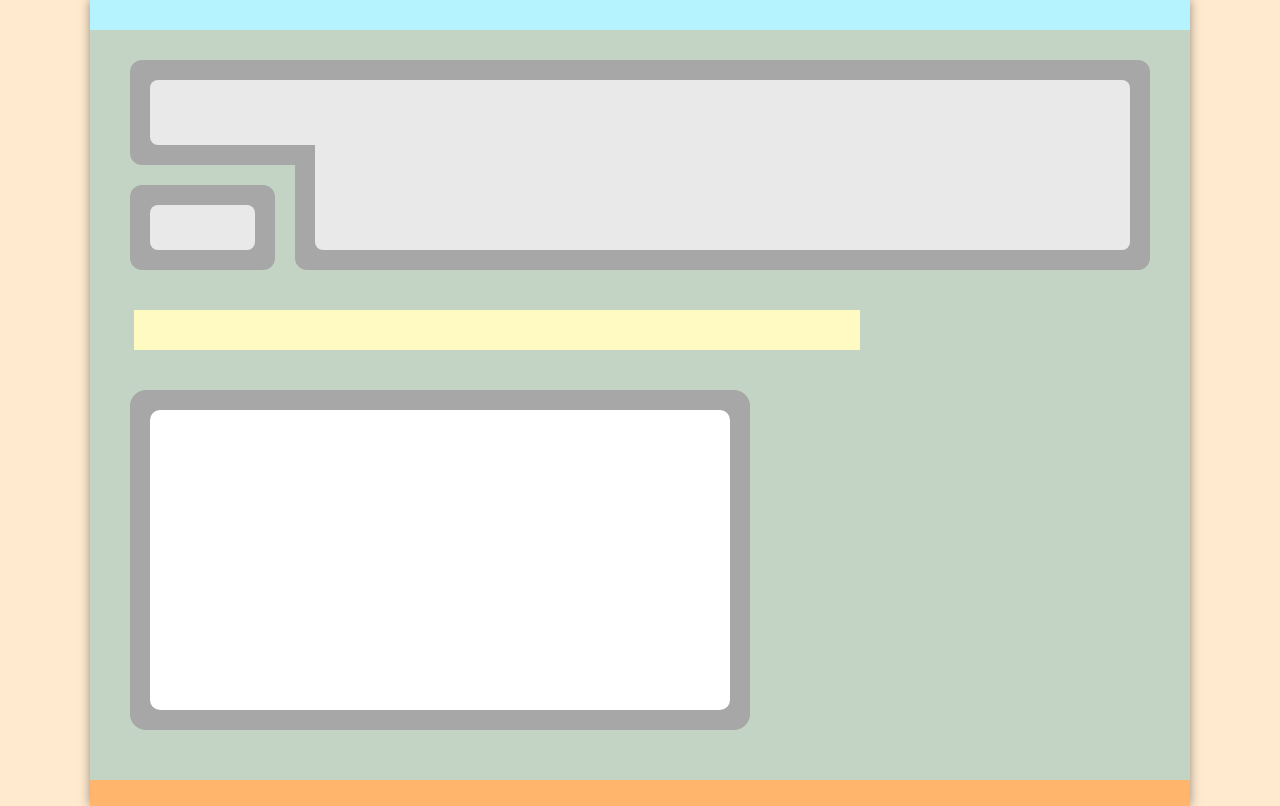
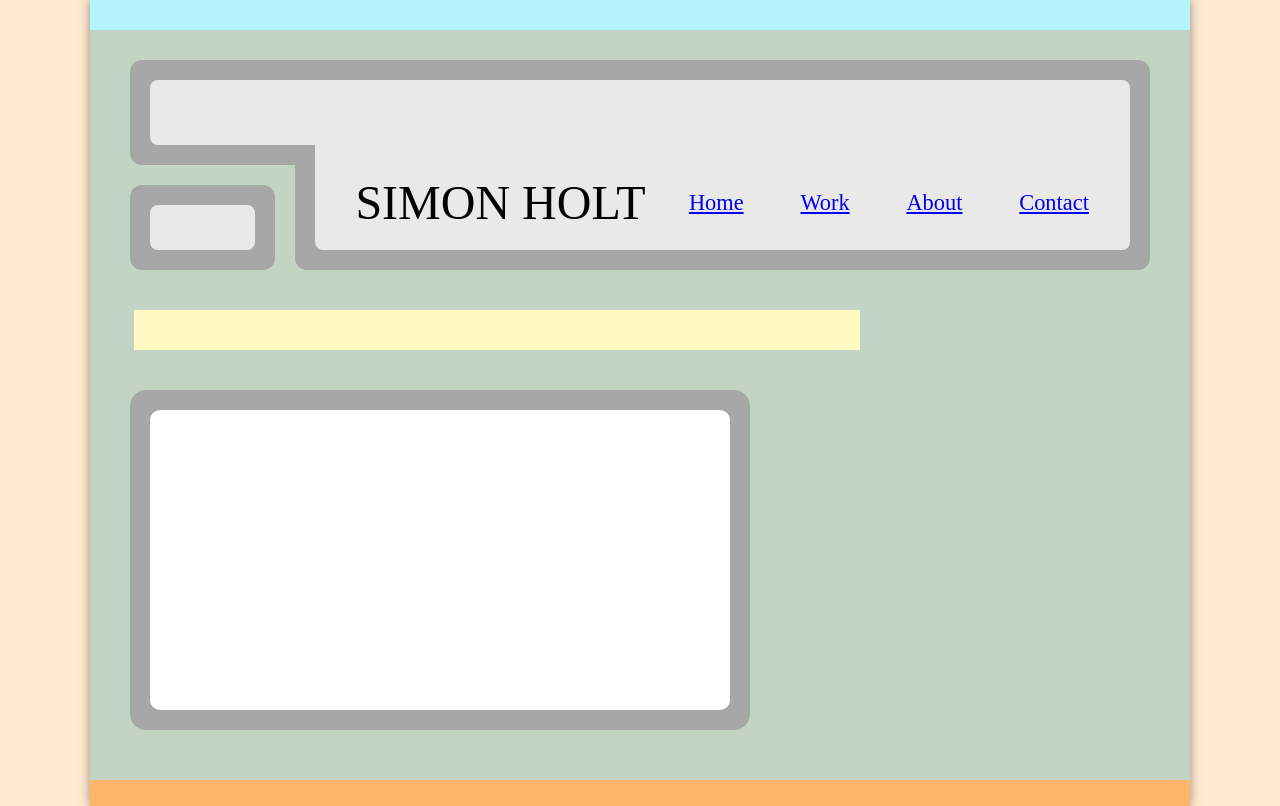
Before and after one commit to simonholt256/portfolio, a React app in the folder portfolio/: page / in a window 1280 px wide. Built offline with nearby package versions, Linux system fonts and the light colour scheme; the HTML template or start-up script is replaced by a standard one.

Commit message:
making nav bar

```diff
--- a/portfolio/src/Header/Header.jsx
+++ b/portfolio/src/Header/Header.jsx
@@ -1,3 +1,5 @@
+import NavBar from "./NavBar"
+
 function Header() {
   return (
     <div className='Header'>
@@ -14,7 +16,9 @@ function Header() {
             </div>
           </div>
           <div className='Header__grid-split-right'>
-            <div className='Header__grid-split-right-white'></div>
+            <div className='Header__grid-split-right-white'>
+              <NavBar/>
+            </div>
           </div>
         </div>
       </div>
--- /dev/null
+++ b/portfolio/src/Header/NavBar.jsx
@@ -0,0 +1,28 @@
+import { NavLink } from "react-router-dom"
+
+function NavBar() {
+  return (
+    <div className="navbar">
+      <div className="navbar__name">SIMON HOLT
+      </div>
+      <div className="navbar__nav-links">
+        <NavLink to="/" className="nav-link">
+          Home
+        </NavLink>
+        <NavLink to="/work" className="nav-link">
+          Work
+        </NavLink>
+        <NavLink to="/about" className="nav-link">
+          About
+        </NavLink>
+        <NavLink to="/contact" className="nav-link">
+          Contact
+        </NavLink>
+      </div>
+
+    </div>
+  )
+
+}
+
+export default NavBar
```
